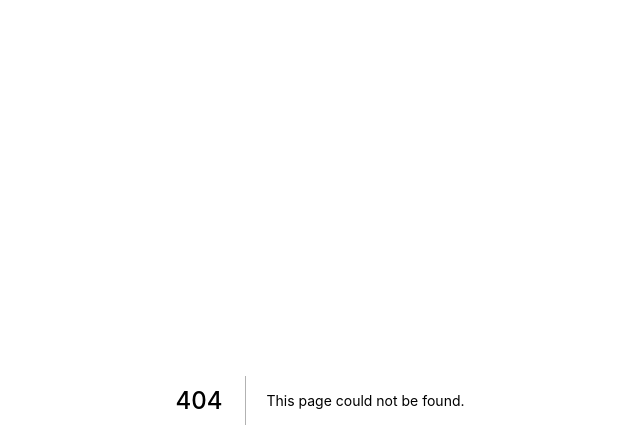
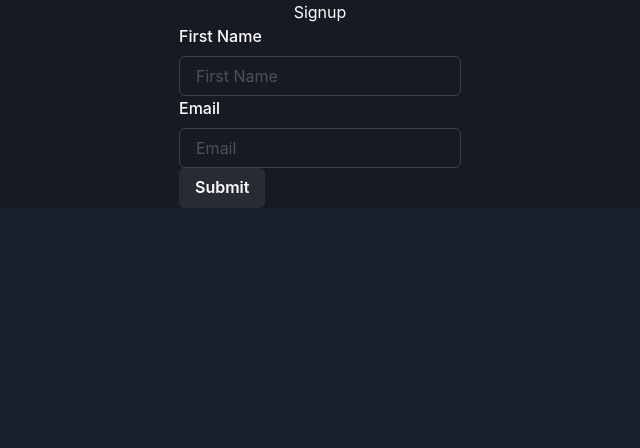
Before and after one commit to evanchristians/quizzy, a Next.js app in the folder app/: page /signup in a window 1280 px wide. Before the commit this address had no page. Shown: the top 448 px of the page, without its empty margins (320-960 px from the left). Built offline with nearby package versions, Linux system fonts and the light colour scheme.

Commit message:
adding form logic

```diff
--- a/app/package.json
+++ b/app/package.json
@@ -13,11 +13,13 @@
         "@chakra-ui/theme-tools": "1.1.2",
         "@emotion/react": "11.1.5",
         "@emotion/styled": "11.1.5",
+        "formik": "^2.2.9",
         "framer-motion": "^4.0.3",
         "graphql": "^15.5.1",
         "next": "latest",
         "react": "^17.0.2",
-        "react-dom": "^17.0.2"
+        "react-dom": "^17.0.2",
+        "yup": "^0.32.9"
     },
     "devDependencies": {
         "@graphql-codegen/cli": "^1.21.7",
--- /dev/null
+++ b/app/src/components/FormInput.tsx
@@ -0,0 +1,38 @@
+import {
+    FormControl,
+    FormLabel,
+    Input,
+    FormErrorMessage,
+} from "@chakra-ui/react";
+import { Field } from "formik";
+import React from "react";
+import { toSentence } from "../utils/stringToSentence";
+
+export interface FormInputProps {
+    name: string;
+    label?: string;
+}
+
+export const FormInput = ({ name, label }: FormInputProps) => {
+    return (
+        <Field name={name}>
+            {({ field, form }) => {
+                return (
+                    <FormControl
+                        isInvalid={form.errors[name] && form.touched[name]}
+                    >
+                        <FormLabel htmlFor={name}>
+                            {label ?? toSentence(name)}
+                        </FormLabel>
+                        <Input
+                            {...field}
+                            id={name}
+                            placeholder={label ?? toSentence(name)}
+                        />
+                        <FormErrorMessage>{form.errors[name]}</FormErrorMessage>
+                    </FormControl>
+                );
+            }}
+        </Field>
+    );
+};
--- /dev/null
+++ b/app/src/pages/signup.tsx
@@ -0,0 +1,33 @@
+import { Button } from "@chakra-ui/react";
+import { Form, Formik } from "formik";
+import React from "react";
+import { Container } from "../components/Container";
+import { FormInput } from "../components/FormInput";
+import { Main } from "../components/Main";
+import { SignupSchema } from "../utils/validationSchema";
+
+const SignUp = () => {
+    return (
+        <Container>
+            <h1>Signup</h1>
+            <Formik
+                initialValues={{
+                    firstName: "",
+                    email: "",
+                }}
+                validationSchema={SignupSchema}
+                onSubmit={(values) => {
+                    console.log(values);
+                }}
+            >
+                <Form>
+                    <FormInput name="firstName" />
+                    <FormInput name="email" />
+                    <Button >Submit</Button>
+                </Form>
+            </Formik>
+        </Container>
+    );
+};
+
+export default SignUp;
--- /dev/null
+++ b/app/src/utils/stringToSentence.ts
@@ -0,0 +1,9 @@
+export const toSentence = (string: string) => {
+    return (
+        string.charAt(0).toUpperCase() +
+        string
+            .slice(1)
+            .split(/(?=[A-Z])/)
+            .join(" ")
+    );
+};
--- /dev/null
+++ b/app/src/utils/validationSchema.ts
@@ -0,0 +1,9 @@
+import * as Yup from "yup";
+
+export const SignupSchema = Yup.object().shape({
+    firstName: Yup.string()
+        .min(2, "Too Short!")
+        .max(50, "Too Long!")
+        .required("Required"),
+    email: Yup.string().email("Invalid email").required("Required"),
+});
```
Also changed, not shown: 1 other file (tests, documents, lock files or other folders).
